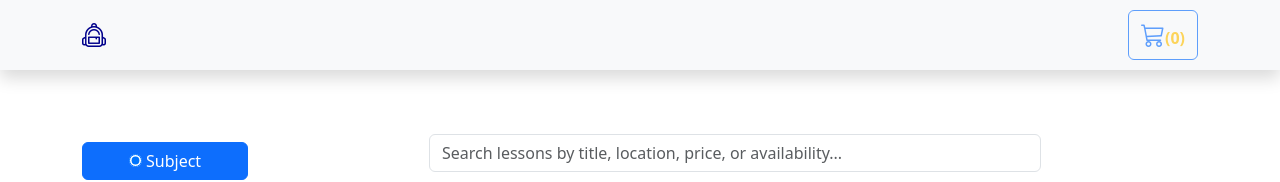
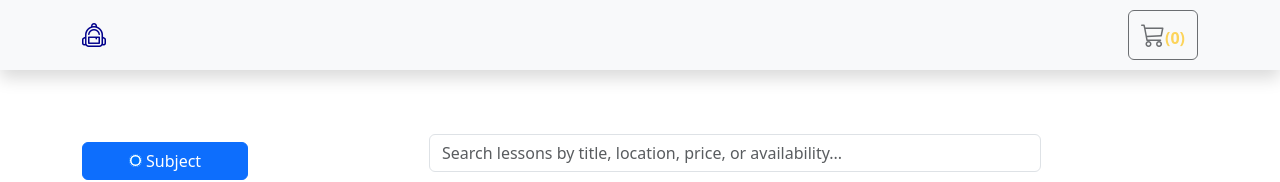
Before and after one commit to msani555/store-frontend, a Vue app: page / in a window 1280 px wide. Shown: the top 182 px of the page. Built offline with nearby package versions, Linux system fonts and the light colour scheme; no server answers.

Commit message:
cart icon

```diff
--- a/src/components/NavBar.vue
+++ b/src/components/NavBar.vue
@@ -17,7 +17,7 @@
       </button>
       <ul class="navbar-nav ms-auto">
         <button
-          class="btn btn-outline-primary"
+          class="btn btn-outline-dark"
           :disabled="cartCount === 0"
           @click="toggleCart"
         >
```
Also changed, not shown: 2 other files (tests, documents, lock files or other folders).
